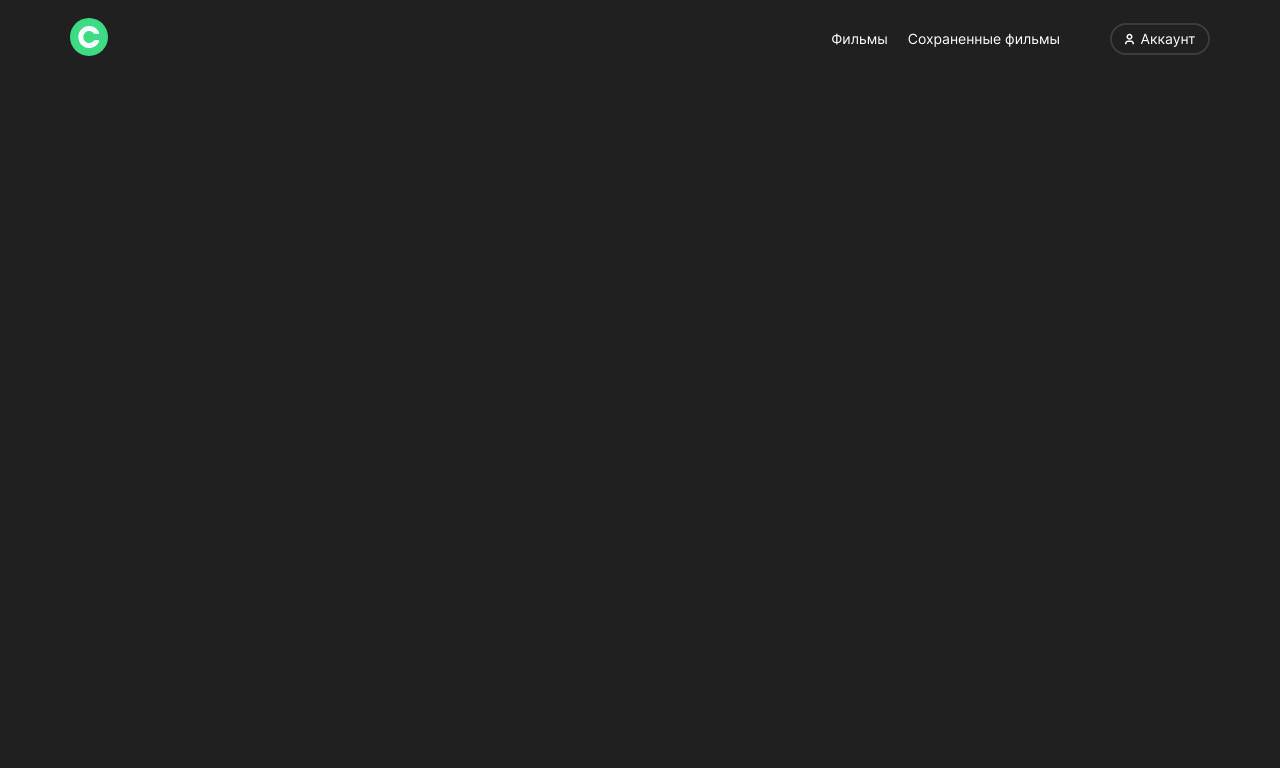
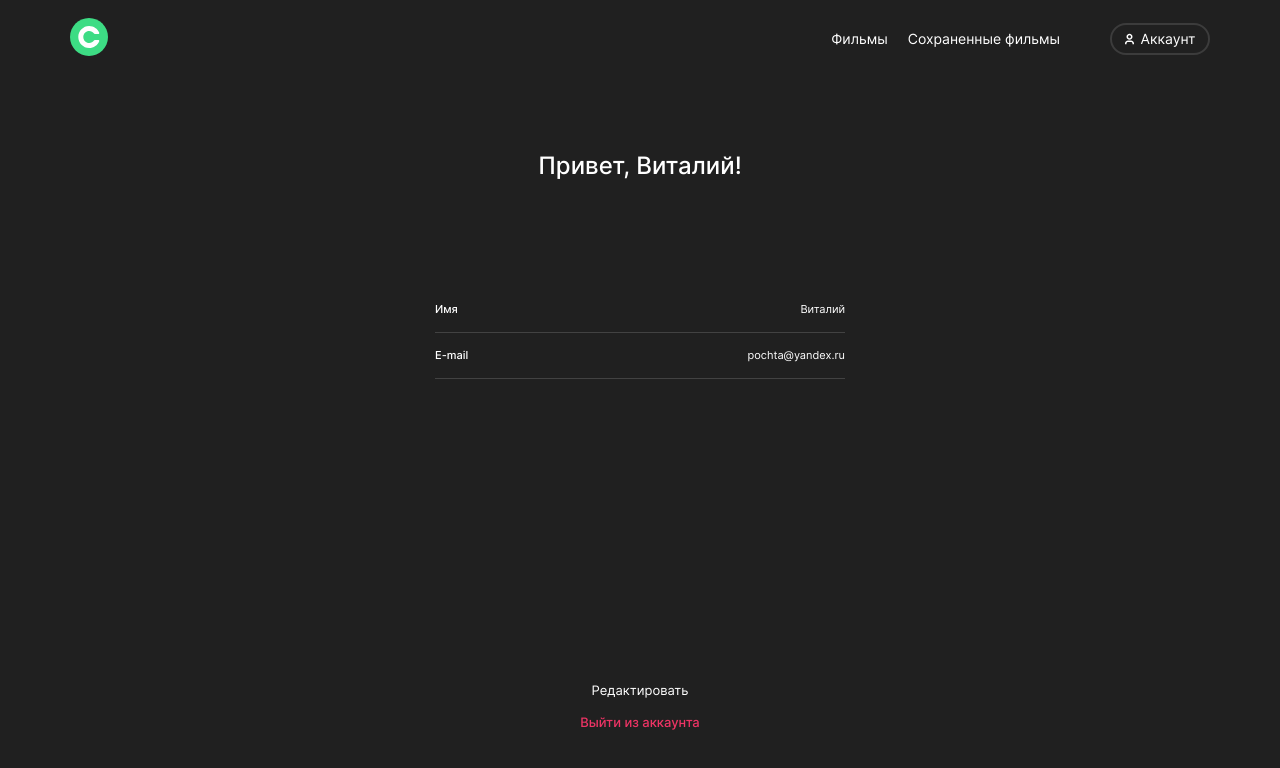
Before and after one commit to VitalM88/movies-explorer-frontend, a React (Create React App) app: page /profile in a window 1280 px wide. Shown: the top 768 px of the page. Built offline with nearby package versions, Linux system fonts and the light colour scheme.

Commit message:
Profile and NotFound layout

```diff
--- a/src/components/App/App.js
+++ b/src/components/App/App.js
@@ -6,6 +6,7 @@ import Login from '../Login/Login';
 import Movies from '../Movies/Movies';
 import SavedMovies from '../SavedMovies/SavedMovies';
 import Profile from '../Profile/Profile';
+import NotFoundPage from '../NotFoundPage/NotFoundPage';
 
 function App() {
   return (
@@ -24,6 +25,8 @@ function App() {
 
         <Route path="/signin" element={<Login />}/>
 
+        <Route path="*" element={<NotFoundPage />}/>
+
       </Routes>
     </div>
   );
--- a/src/components/Form/Form.css
+++ b/src/components/Form/Form.css
@@ -52,6 +52,7 @@
 
 .form__submit {
     margin: auto 0 0 0;
+    padding: 0;
     height: 45px;
     background-color: #4285F4;
     color: #FFFFFF;
--- /dev/null
+++ b/src/components/NotFoundPage/NotFoundPage.css
@@ -0,0 +1,57 @@
+.not-found {
+    height: 100vh;
+    display: flex;
+    flex-direction: column;
+    align-items: center;
+    color: #FFFFFF;
+}
+
+.not-found__title {
+    font-weight: 400;
+    font-size: 140px;
+    line-height: 1.21;
+    margin: 246px 0 5px 0;
+}
+
+.not-found__text {
+    font-weight: 400;
+    font-size: 16px;
+    line-height: 1.19;
+    margin: 0 0 184px 0;
+}
+
+.not-found__button {
+    font-weight: 400;
+    font-size: 14px;
+    line-height: 1.21;
+    color: #4285F4;
+    border: none;
+    background: none;
+    transition: opacity .1s linear;
+}
+
+.not-found__button:hover {
+    opacity: .5;
+    cursor: pointer;
+}
+
+@media screen and (max-width: 800px) {
+
+    .not-found__title {
+        margin: 408px 0 5px 0;
+    }
+
+}
+
+@media screen and (max-width: 414px) {
+
+    .not-found__title {
+        margin: 329px 0 5px 0;
+        font-size: 80px;
+    }
+
+    .not-found__text {
+        font-size: 12px;
+        margin: 0 0 284px 0;
+    }
+}
--- /dev/null
+++ b/src/components/NotFoundPage/NotFoundPage.js
@@ -0,0 +1,13 @@
+import './NotFoundPage.css';
+
+function NotFoundPage() {
+  return (
+    <section className="not-found">
+      <h3 className="not-found__title">404</h3>
+      <p className="not-found__text">Страница не найдена</p>
+      <button className="not-found__button">Назад</button>
+    </section>
+  )
+}
+
+export default NotFoundPage;
--- a/src/components/Profile/Profile.css
+++ b/src/components/Profile/Profile.css
@@ -1,3 +1,102 @@
 .profile {
+    display: flex;
+    flex-direction: column;
+    align-items: center;
+    color: #FFFFFF;
+    height: 100vh;
+    min-height: 720px;
+    padding: 0 0 70px 0;
+    box-sizing: border-box;
+}
+
+.profile__title {
+    font-weight: 500;
+    font-size: 24px;
+    line-height: 1.21;
+    text-align: center;
+    margin: 74px 0 107px 0;
+}
+
+.profile__form {
+    display: flex;
+    flex-direction: column;
+    width: 410px;
+    flex: 1;
+}
+
+.profile__container {
+    display: flex;
+    justify-content: space-between;
+    padding: 16px 0;
+    border-bottom: solid 1px #424242;
+}
+
+.profile__container:last-child {
+    border: none
+}
+
+.profile__tag {
+    font-weight: 500;
+    font-size: 11px;
+    line-height: 1.18;
+}
+
+.profile__info {
+    font-weight: 400;
+    font-size: 11px;
+    line-height: 1.18;
+}
+
+.profile__button {
+    font-weight: 400;
+    font-size: 13px;
+    line-height: 1.23;
+    background: none;
+    border: none;
+    color: #FFFFFF;
+    margin: auto 0 0 0;
+    padding: 0;
+    transition: opacity .1s linear;
+}
+
+.profile__button:hover {
+    opacity: .5;
+    cursor: pointer;
+}
+
+.profile__footer-btn {
+    font-weight: 500;
+    font-size: 13px;
+    line-height: 1.23;
+    background: none;
+    border: none;
+    color: #EE3465;
+    margin: 16px 0 0 0;
+    padding: 0;
+    transition: opacity .1s linear;
+}
+
+.profile__footer-btn:hover {
+    opacity: .5;
+    cursor: pointer;
+}
+
+@media screen and (max-width: 800px) {
+
+    .profile__title {
+        margin: 236px 0 96px 0;
+    }
 
 }
+
+@media screen and (max-width: 414px) {
+
+    .profile__title {
+        margin: 70px 0 80px 0;
+    }
+
+    .profile__form {
+        width: 260px;
+    }
+
+}
--- a/src/components/Profile/Profile.js
+++ b/src/components/Profile/Profile.js
@@ -5,6 +5,19 @@ function Profile() {
   return (
     <section className="profile">
       <Header state="header_nav" />
+      <h2 className="profile__title">Привет, Виталий!</h2>
+      <form className="profile__form">
+        <div className="profile__container">
+          <span className="profile__tag">Имя</span>
+          <span className="profile__info">Виталий</span>
+        </div>
+        <div className="profile__container">
+          <span className="profile__tag">E-mail</span>
+          <span className="profile__info">pochta@yandex.ru</span>
+        </div>
+        <button className="profile__button" type="button">Редактировать</button>
+      </form>
+      <button className="profile__footer-btn" type="button">Выйти из аккаунта</button>
     </section>
   );
 }
```
